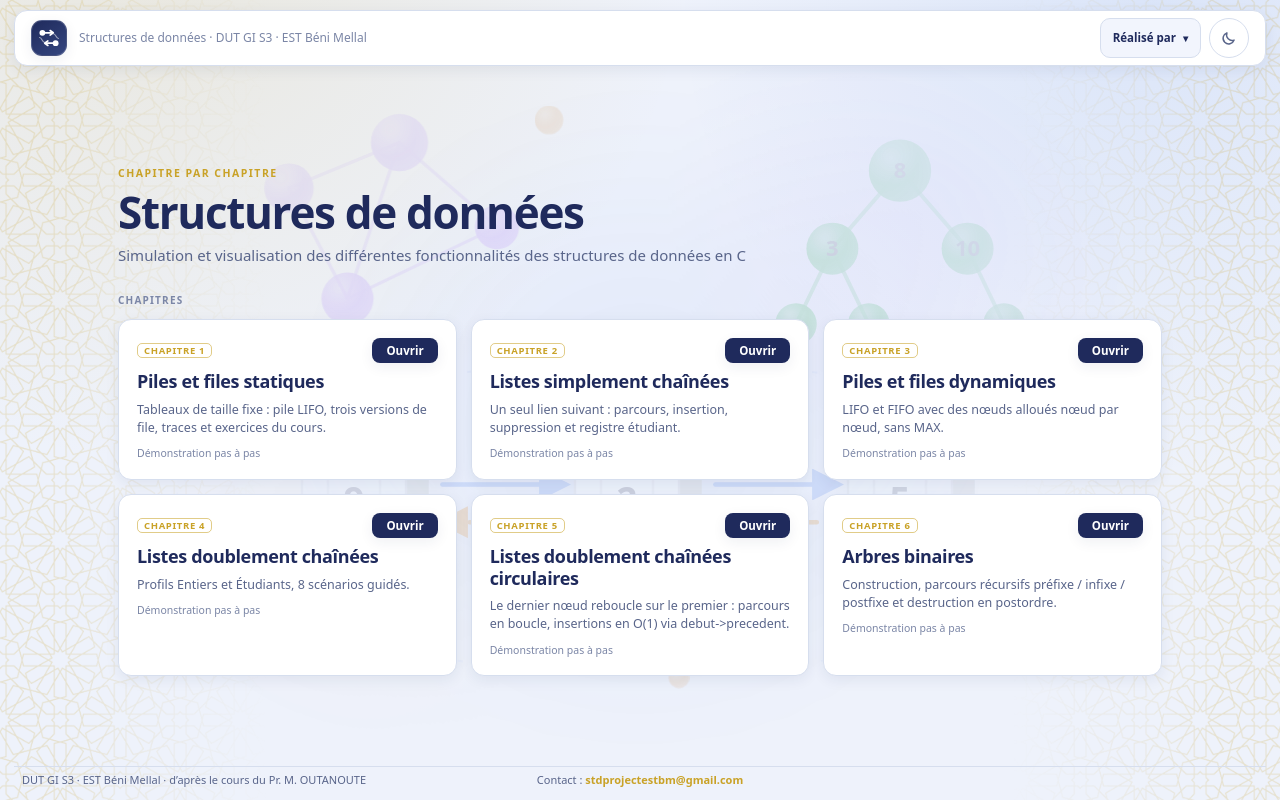
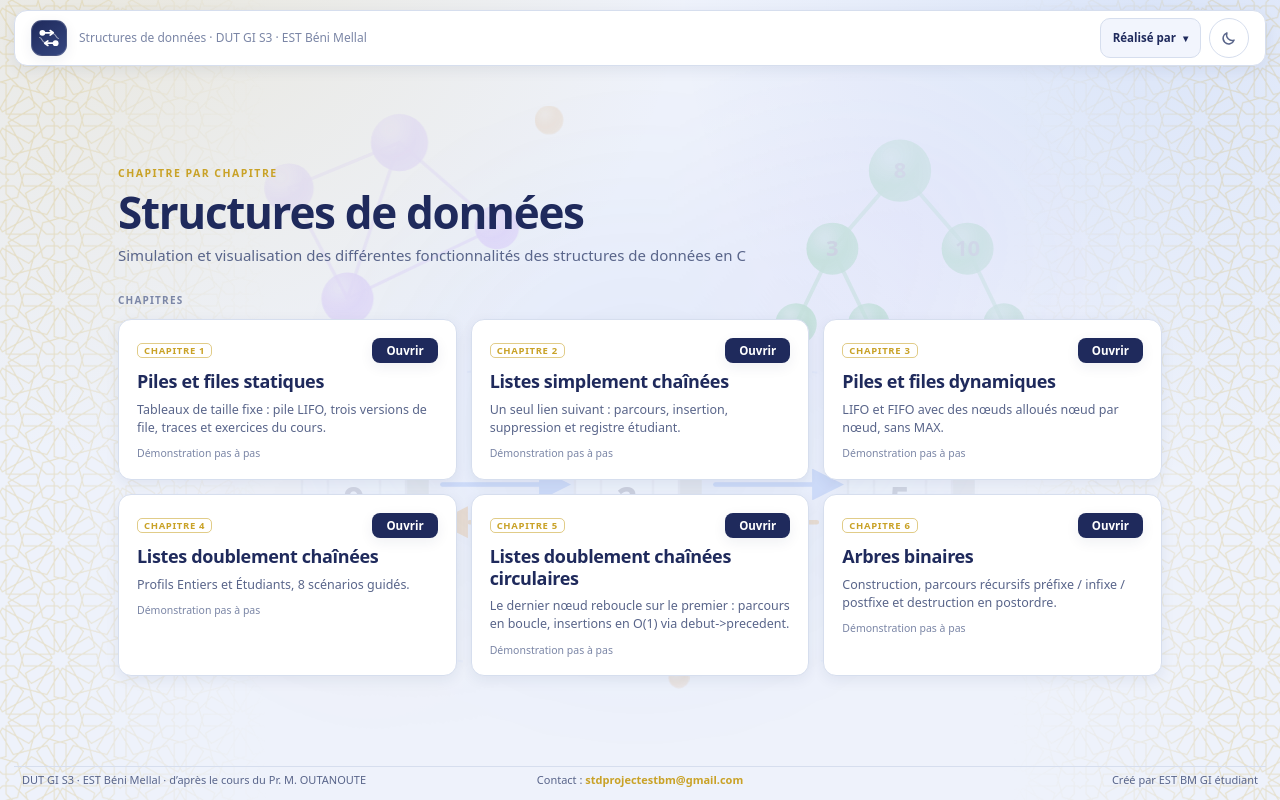
Before and after one commit to MehdiCherkane/dsa-visualizer, a React (Vite) app: page / in a window 1280 px wide. Built offline with nearby package versions, Linux system fonts and the light colour scheme.

Commit message:
feat: ajouter la mention EST BM GI dans le pied de page

```diff
--- a/src/i18n/fr.ts
+++ b/src/i18n/fr.ts
@@ -25,6 +25,7 @@ export const fr = {
     contact: 'Contact',
     email: 'stdprojectestbm@gmail.com',
     emailAria: (email: string) => `Envoyer un e-mail à ${email}`,
+    credit: 'Créé par EST BM GI étudiant',
   },
   menu: {
     title: 'Structures de données',
--- a/src/ui/SiteFooter.css
+++ b/src/ui/SiteFooter.css
@@ -1,4 +1,4 @@
-/* Shared footer: credits on the left, contact centred. */
+/* Shared footer: credits on the left, contact centred, authors on the right. */
 
 .site-footer {
   display: grid;
@@ -36,6 +36,11 @@
   text-decoration: underline;
 }
 
+.site-footer-authors {
+  color: var(--ink-2);
+  text-align: right;
+}
+
 @media (max-width: 760px) {
   .site-footer {
     grid-template-columns: 1fr;
--- a/src/ui/SiteFooter.tsx
+++ b/src/ui/SiteFooter.tsx
@@ -18,6 +18,7 @@ export function SiteFooter(): JSX.Element {
           {email}
         </a>
       </span>
+      <span className="site-footer-authors">{fr.footer.credit}</span>
     </footer>
   )
 }
```
Also changed, not shown: 1 other file (tests, documents, lock files or other folders).
